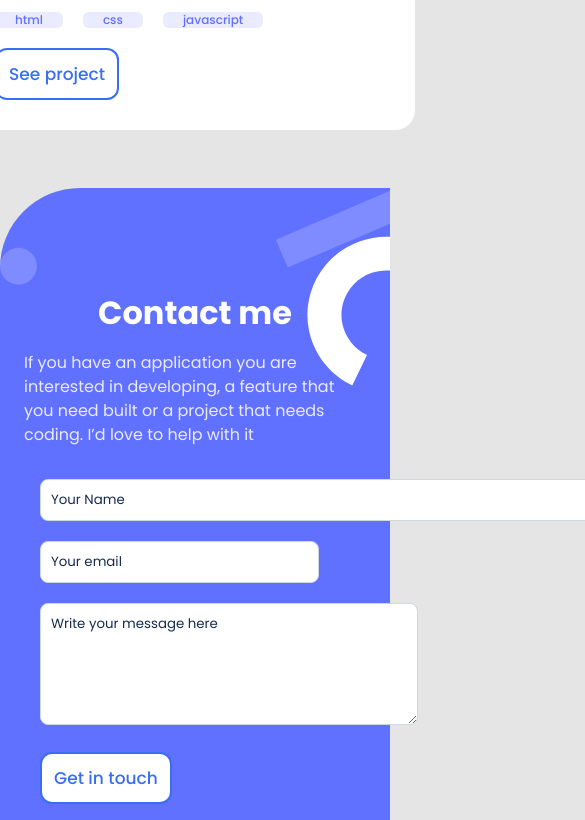
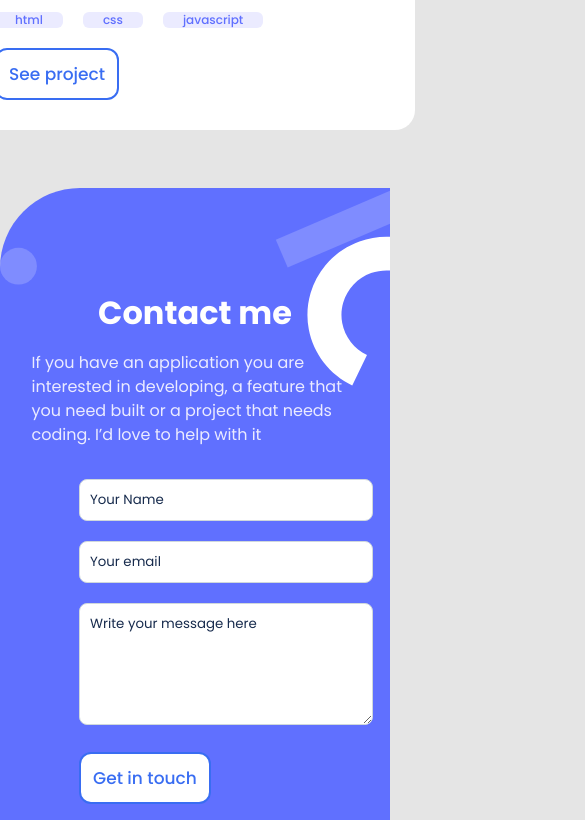
Before and after one commit to petushka1/microverse-m1-w1-d3-portfolio-production, a plain HTML site: page index.html in a window 390 px wide. Shown: the part 3545-4365 px from the top of the page, 585 px wide, since content can reach past the window. Drawn offline with Linux system fonts and the light colour scheme.

Commit message:
fix spacing between items

```diff
--- a/index.html
+++ b/index.html
@@ -215,7 +215,7 @@
         <form class="contact" action="index.html" method="post">
           <ul>
             <li>
-              <input type="text" name="username" value="Your Name" size="50">
+              <input type="text" name="username" value="Your Name">
             </li>
             <li>
               <input type="email" name="mail" value="Your email">
--- a/style.css
+++ b/style.css
@@ -429,13 +429,13 @@ h2 {
   }
 
   .contact-header {
-    /* flex: 1; */
     display: flex;
     flex-direction: column;
     justify-content: center;
     margin: 0 24px 0 24px;
     margin-top: 103px;
     color: #fff;
+    align-items: center;
   }
 
   .contact-header h2 {
@@ -446,12 +446,11 @@ h2 {
   .contact-header p {
     color: #ebebff;
     align-self: center;
+    width: 327px;
   }
 
   .contact {
-    flex: 1;
-    align-self: flex-start;
-    justify-content: space-between;
+    width: 80%;
   }
 
   .contact ul {
@@ -463,7 +462,7 @@ h2 {
   }
 
   .contact ul li input {
-
+    width: 100%;
     padding: 10px;
     color: #172b4d;
     border-radius: 8px;
@@ -471,6 +470,7 @@ h2 {
   }
 
   .contact ul li textarea {
+    width: 100%;
     padding: 10px;
     color: #172b4d;
     border-radius: 8px;
```
